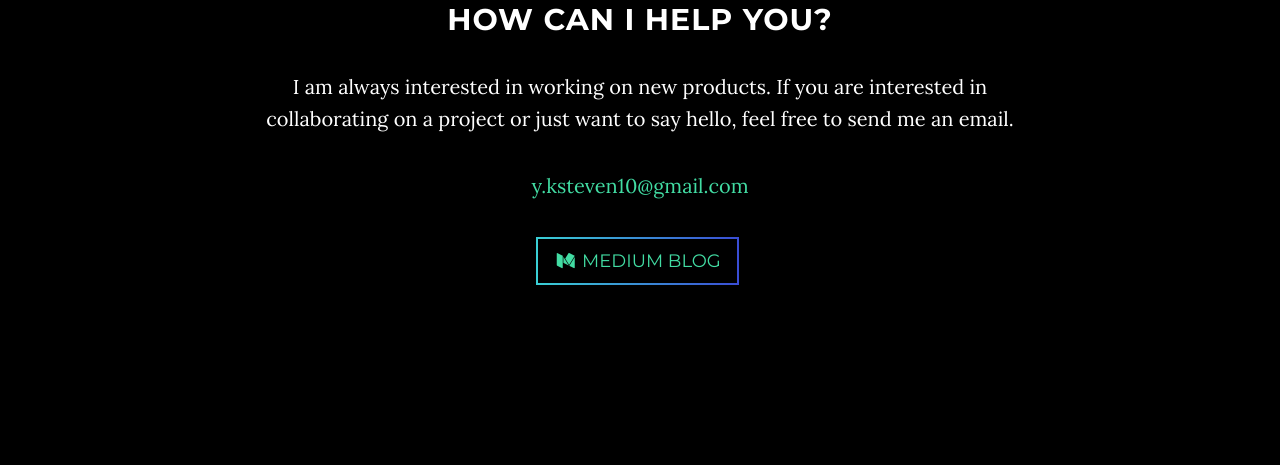
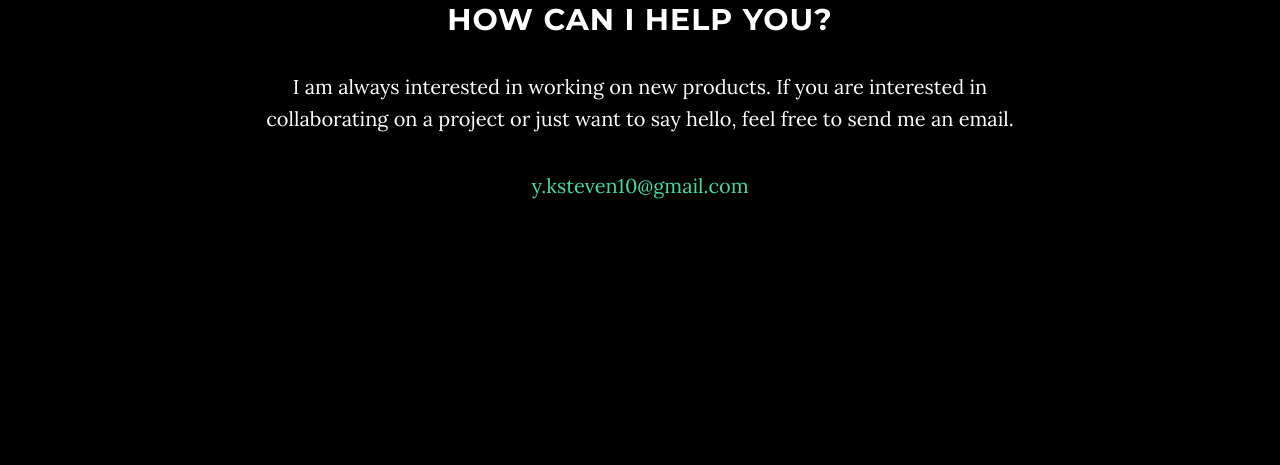
Before and after one commit to sykuo/sk_personal_website, a website: page stevenkuo_1weekchallenge/index.html in a window 1280 px wide. Shown: the part 2723-3188 px from the top of the page. Drawn offline with nearby package versions, Linux system fonts and the light colour scheme; some packages are replaced by stand-ins of ours.

Commit message:
Removing extra button in contact section

```diff
--- a/stevenkuo_1weekchallenge/index.html
+++ b/stevenkuo_1weekchallenge/index.html
@@ -12,7 +12,7 @@
     <title>Steven Kuo - UI/UX Designer</title>
     <!-- FAVICON -->
     <!-- Standard -->
-    <link rel="shortcut icon" href="img/bluesphere.png">
+    <link rel="shortcut icon" href="img/blusphere.png">
 
     <!-- Bootstrap Core CSS -->
     <link href="vendor/bootstrap/css/bootstrap.min.css" rel="stylesheet">
@@ -133,7 +133,7 @@
                 <p>I am always interested in working on new products. If you are interested in collaborating on a project or just want to say hello, feel free to send me an email.</p>
                 <p><a href="mailto:y.ksteven10@gmail.com">y.ksteven10@gmail.com</a>
                 </p>
-                <ul class="list-inline banner-social-buttons">
+                <!--<ul class="list-inline banner-social-buttons">
                     <li>
                         <a href="https://twitter.com/SBootstrap" class="btn btn-default btn-lg"><i class="fa fa-medium fa-fw"></i> <span class="network-name">Medium Blog</span></a>
                     </li>
@@ -142,8 +142,8 @@
                     </li>
                     <li>
                         <a href="https://plus.google.com/+Startbootstrap/posts" class="btn btn-default btn-lg"><i class="fa fa-google-plus fa-fw"></i> <span class="network-name">Google+</span></a>
-                    </li>-->
-                </ul>
+                    </li>
+                </ul>-->
             </div>
         </div>
     </section>
```
